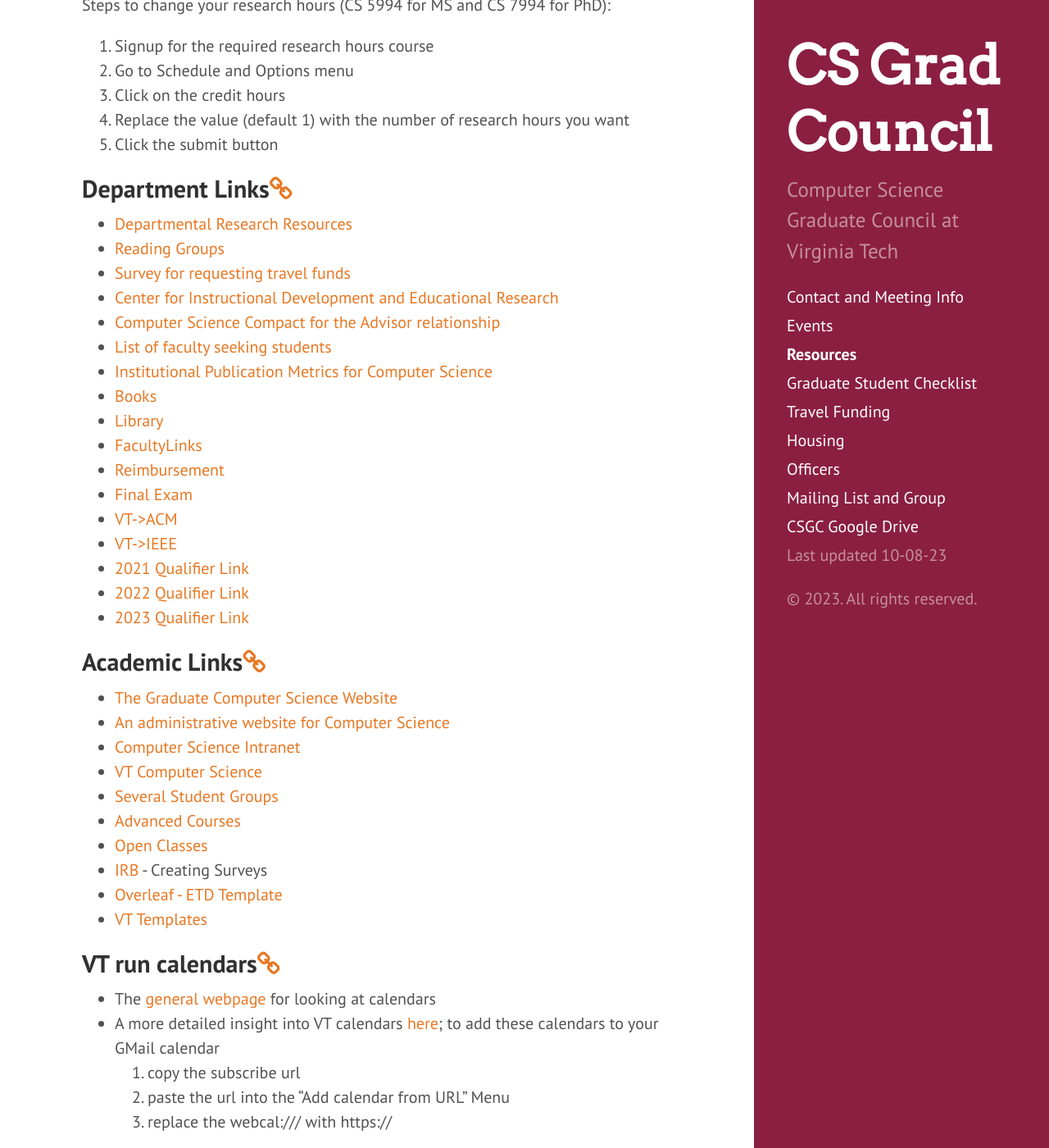
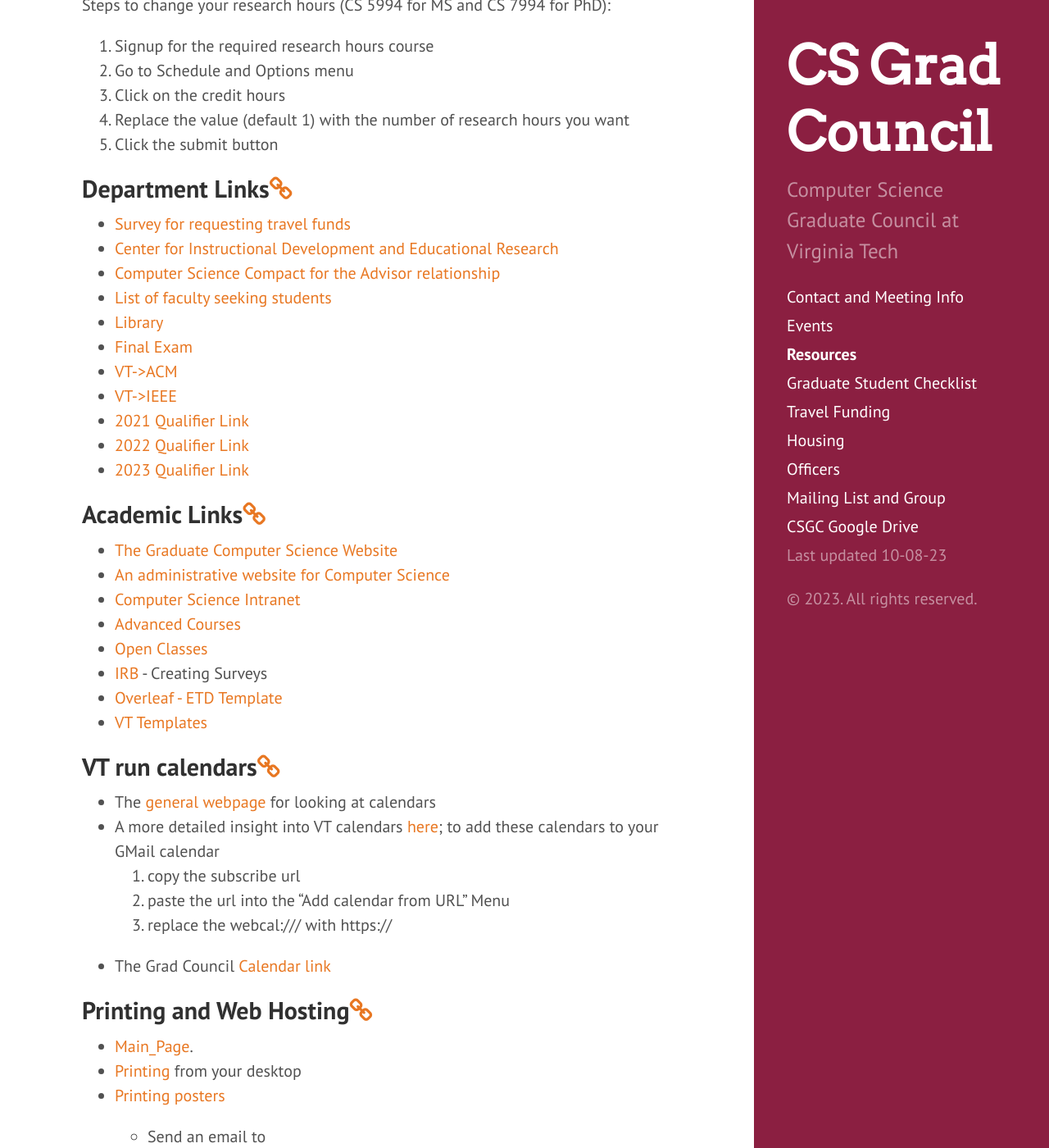
Before and after one commit to CSGraduateCouncil-VirginiaTech/csgc-website, a Jekyll site: the page built from resources.md, in a window 1280 px wide and 1400 px high, scrolled down 552 px. Shown: the whole window at 82% size. Built offline with Jekyll 4.4.1, drawn with Linux system fonts in a browser that asks for light colours.

Commit message:
Update resources.md (#243)
Deleted dead or duplicate links.

```diff
--- a/resources.md
+++ b/resources.md
@@ -25,17 +25,11 @@ Steps to change your research hours (CS 5994 for MS and CS 7994 for PhD):
 
 ## <a name="DepartmentLinks"></a>Department Links<a href="#DepartmentLinks"><i class="fa fa-link" aria-hidden="true"></i></a>
 
-* [Departmental Research Resources](https://cs.vt.edu/Research.html)
-* [Reading Groups](https://cs.vt.edu/Research/ReadingGroups.html)
 * [Survey for requesting travel funds](https://docs.google.com/forms/d/e/1FAIpQLSc5SDVLgrrGsBzj25m_ChcLwIUKeVY7qhzA7-c957jbNfxnJQ/viewform?usp=sf_link)
 * [Center for Instructional Development and Educational Research](https://csgrad.cs.vt.edu/cider/)
 * [Computer Science Compact for the Advisor relationship](https://gpc.cs.vt.edu/resources/CSCompact.pdf)
 * [List of faculty seeking students](https://docs.google.com/spreadsheets/d/1BD1zxg6qMXW01GLofcS1ny034B7aQVT9zjuZF1CUgBQ)
-* [Institutional Publication Metrics for Computer Science](http://csmetrics.org)
-* [Books](http://www.lib.vt.edu/)
 * [Library](https://www.lib.vt.edu/)
-* [FacultyLinks](https://hosting.cs.vt.edu/facsearch/)
-* [Reimbursement](https://drive.google.com/file/d/1XFSX85dnLIQlxeQd81WzWP3h6xwJSfk-/view)
 * [Final Exam](https://ess.graduateschool.vt.edu/pages/NewExam.php)
 * [VT-&gt;ACM](https://dl-acm-org.ezproxy.lib.vt.edu/)
 * [VT-&gt;IEEE](https://ieeexplore-ieee-org.ezproxy.lib.vt.edu/)
@@ -48,8 +42,6 @@ Steps to change your research hours (CS 5994 for MS and CS 7994 for PhD):
 * [The Graduate Computer Science Website](https://cs.vt.edu/Graduate)
 * [An administrative website for Computer Science](https://gpc.cs.vt.edu)
 * [Computer Science Intranet](https://admin.cs.vt.edu)
-* [VT Computer Science](https://cs.vt.edu/Graduate)
-* [Several Student Groups](https://cs.vt.edu/Community/studentgroups.html)
 * [Advanced Courses](https://hosting.cs.vt.edu/specialtopics/graduate/)
 * [Open Classes](https://banweb.banner.vt.edu/ssb/prod/HZSKVTSC.P_DispRequest)
 * [IRB](https://secure.research.vt.edu/irb/) - Creating Surveys
```
